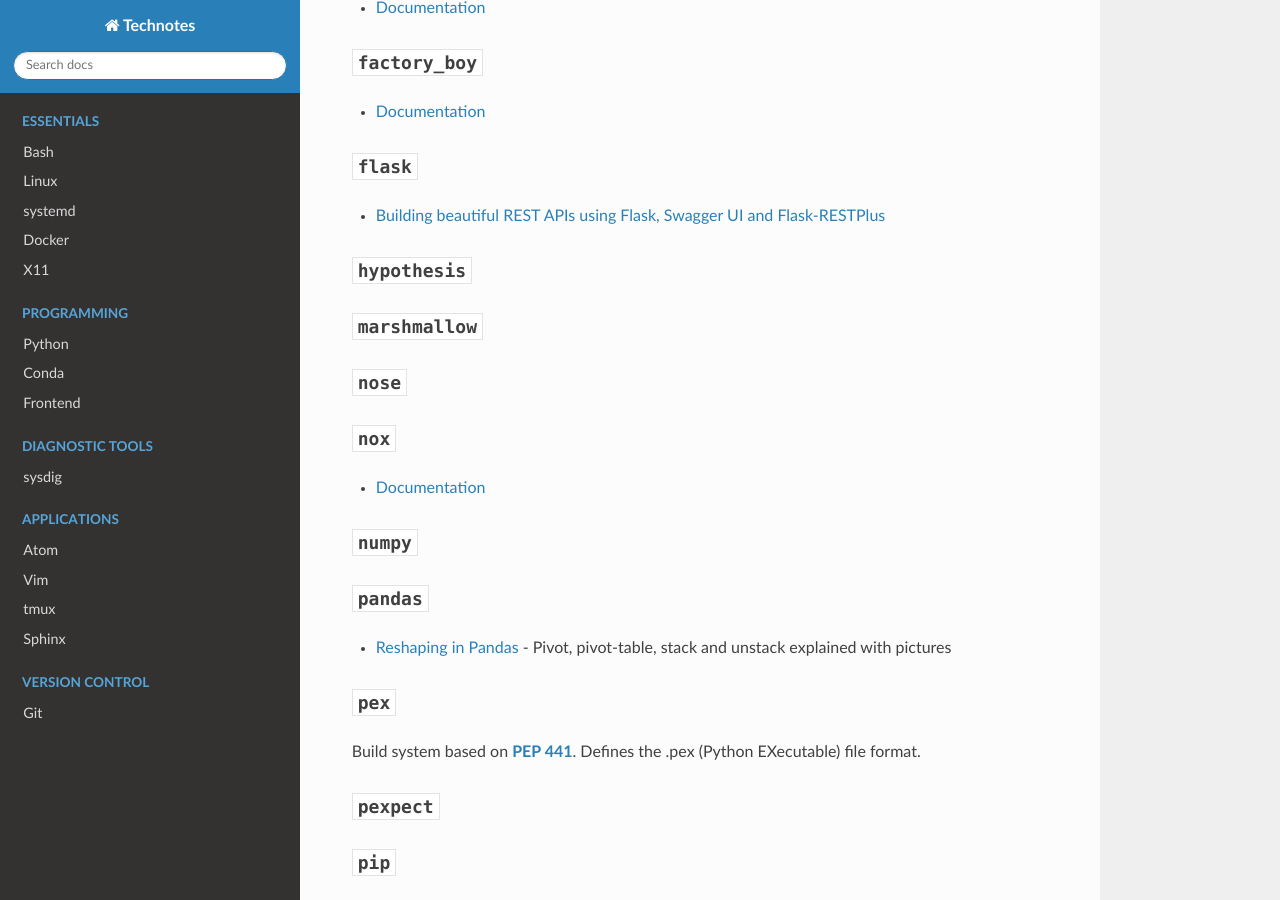
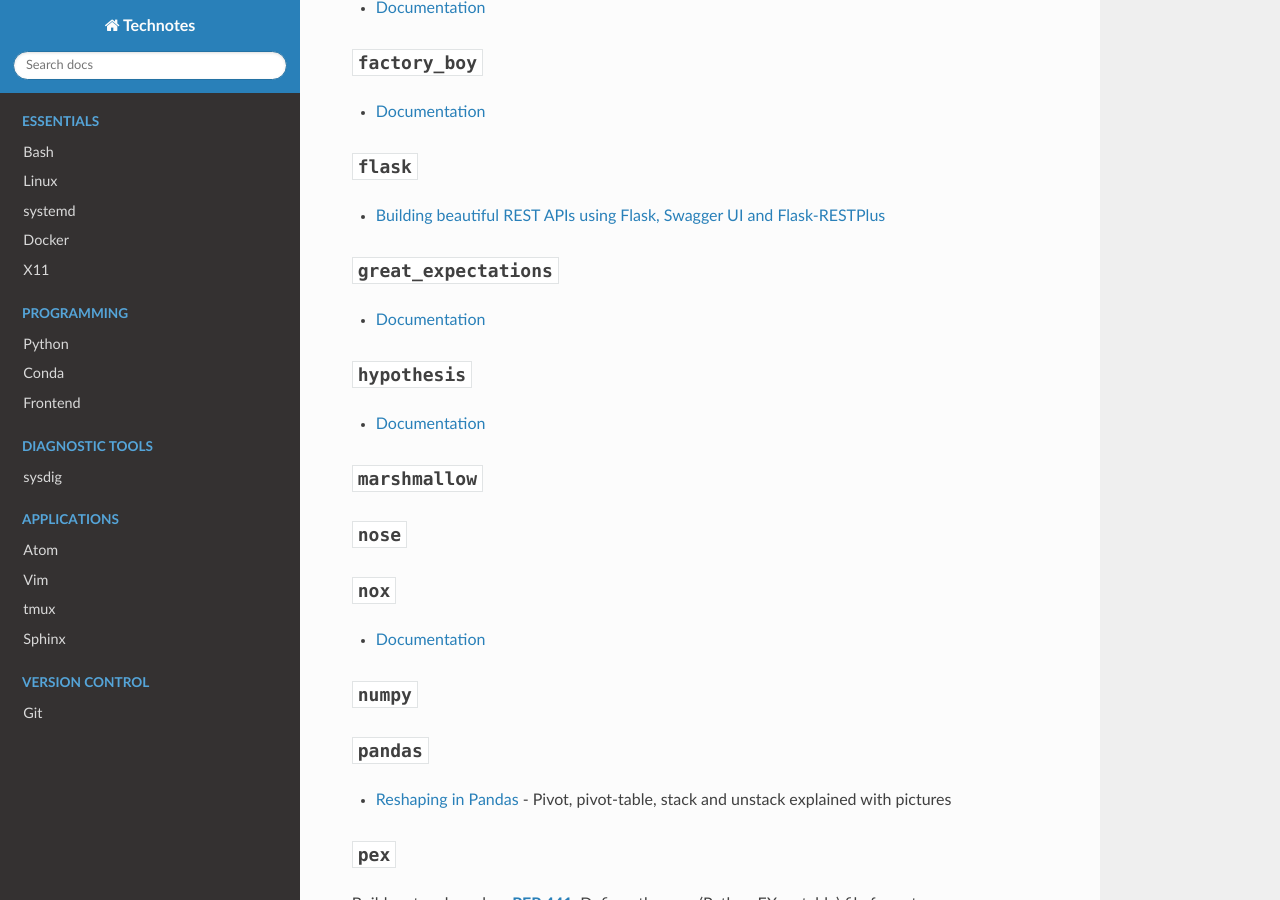
Before and after one commit to heterotopian/technotes, a Sphinx documentation site: the page built from source/python/thirdpartylib.rst, in a window 1280 px wide and 900 px high, scrolled down 324 px. Built offline with Sphinx 7.4.7 and the Read the Docs theme 2.0.0, drawn with Linux system fonts in a browser that asks for light colours.

Commit message:
Add great_expectations

```diff
--- a/source/intersphinx.yaml
+++ b/source/intersphinx.yaml
@@ -85,3 +85,6 @@
 placebo: !!python/tuple
   - "https://placebo.readthedocs.io/en/latest/"
   - null
+great_expectations: !!python/tuple
+  - "https://great-expectations.readthedocs.io/en/stable/"
+  - null
--- a/source/python/thirdpartylib.rst
+++ b/source/python/thirdpartylib.rst
@@ -27,8 +27,16 @@
 - `Building beautiful REST APIs using Flask, Swagger UI and Flask-RESTPlus <http://michal.karzynski.pl/blog/2016/06/19/building-beautiful-restful-apis-using-flask-swagger-ui-flask-restplus/>`_
 
 
+:py:mod:`great_expectations`
+----------------------------
+
+- `Documentation <https://great-expectations.readthedocs.io/en/stable/>`_
+
+
 :py:mod:`hypothesis`
 --------------------
+
+- `Documentation <https://hypothesis.readthedocs.io/en/latest/>`_
 
 
 :py:mod:`marshmallow`
```
